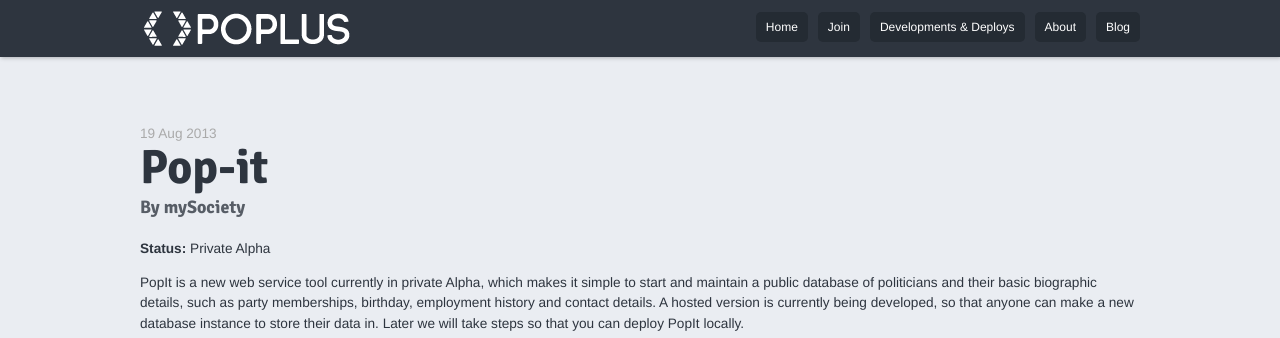
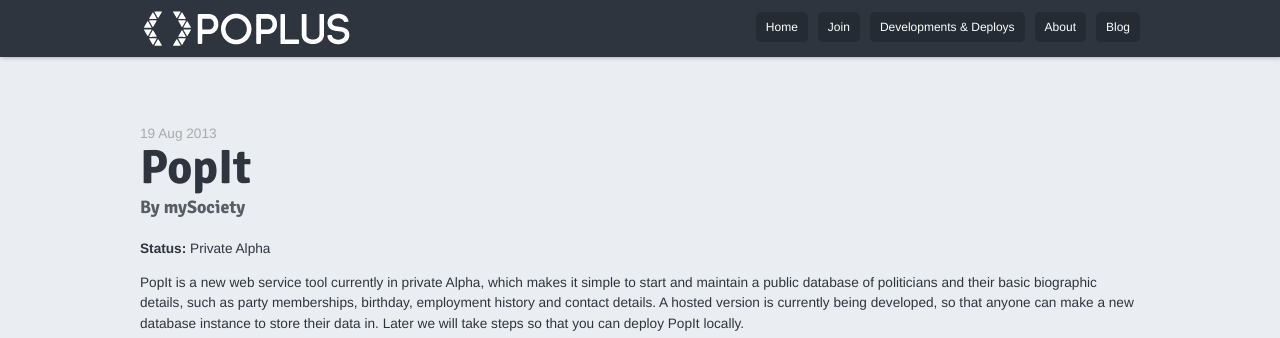
Before and after one commit to poplus/home-poplus, a Jekyll site: the page built from _posts/2013-08-19-popit.md, in a window 1280 px wide. Shown: the top 338 px of the page. Built offline with Jekyll 4.4.1, drawn with Linux system fonts in a browser that asks for light colours; nearby versions of some CDN libraries; Markdown is read by kramdown in place of the engine named in the settings.

Commit message:
Change "Pop-it" to "PopIt"

```diff
--- a/_posts/2013-08-19-popit.md
+++ b/_posts/2013-08-19-popit.md
@@ -1,6 +1,6 @@
 ---
 layout: components
-title:  "Pop-it"
+title:  "PopIt"
 date:   2013-08-19 11:40:00
 categories: component
 owner: mySociety
```
